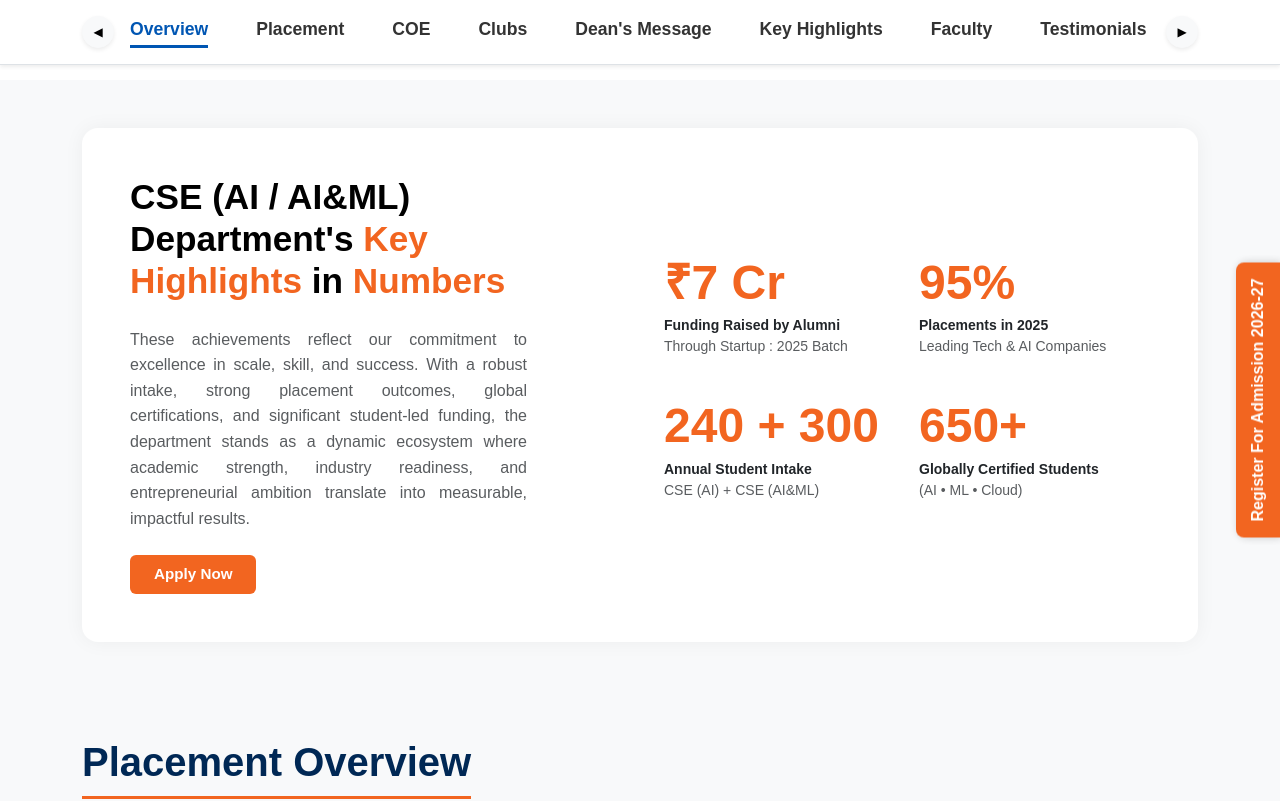
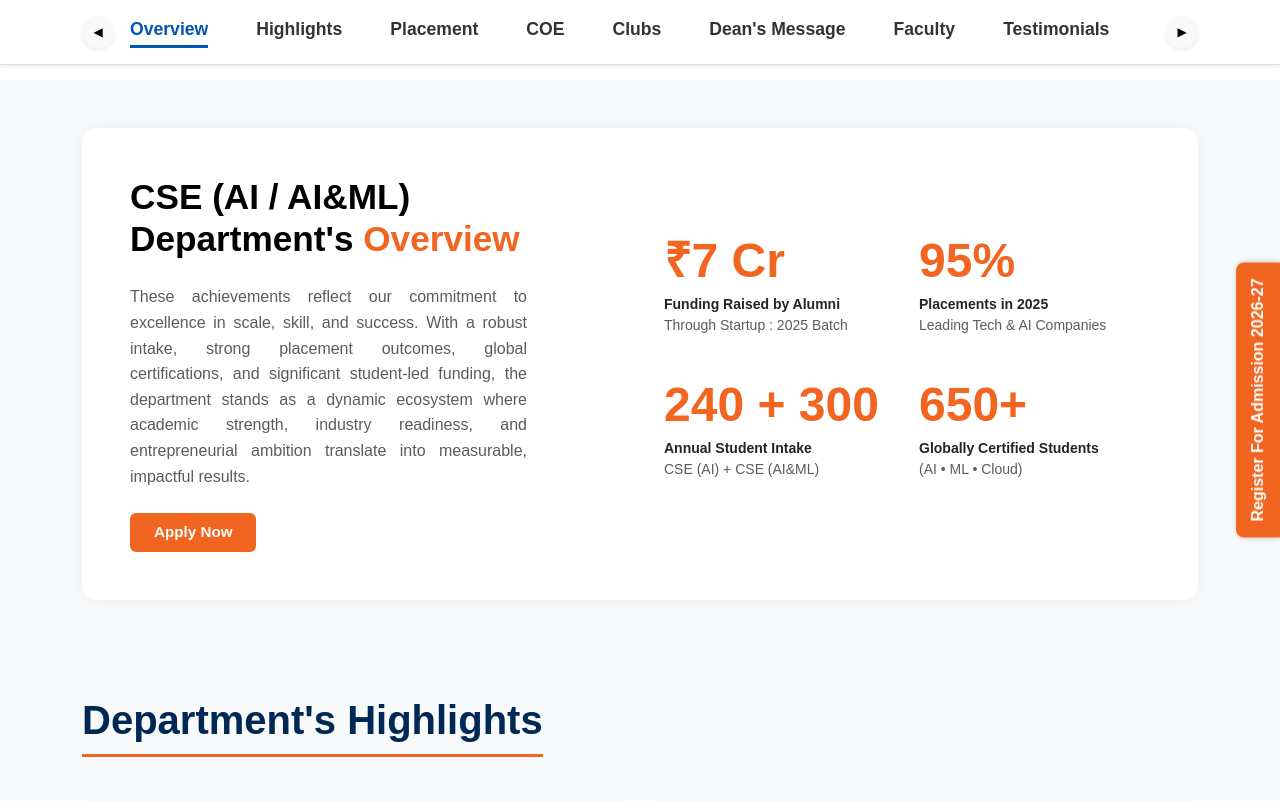
Before and after one commit to ArnavBhardwaj123/Dept-Website, a Next.js app in the folder deptweb/: page / in a window 1280 px wide. Shown: the top 801 px of the page. Built offline with nearby package versions, Linux system fonts and the light colour scheme; grey boxes are pictures that could not be loaded.

Commit message:
Changes made in the navbar

```diff
--- a/deptweb/src/app/page.js
+++ b/deptweb/src/app/page.js
@@ -22,6 +22,9 @@ export default function Home() {
         <div id="overview">
           <Overview />
         </div>
+        <div id="infrastructure">
+          <KeyHighlights />
+        </div>
         {/* <PlacementOverview /> */}
         <div id="placement">
           <PlacementRecord />
@@ -35,9 +38,7 @@ export default function Home() {
         <div id="dean-message">
           <DeanMessage />
         </div>
-        <div id="infrastructure">
-          <KeyHighlights />
-        </div>
+
         <div id="faculty">
           <Faculty />
         </div>
--- a/deptweb/src/components/home/home-nav.jsx
+++ b/deptweb/src/components/home/home-nav.jsx
@@ -8,11 +8,11 @@ export default function HomeNav() {
 
     const navItems = [
         { name: 'Overview', link: '#overview' },
+        { name: 'Highlights', link: '#infrastructure' },
         { name: 'Placement', link: '#placement' },
         { name: 'COE', link: '#coe' },
         { name: 'Clubs', link: '#clubs' },
         { name: "Dean's Message", link: '#dean-message' },
-        { name: 'Key Highlights', link: '#infrastructure' },
         { name: 'Faculty', link: '#faculty' },
         { name: 'Testimonials', link: '#testimonials' },
         { name: 'Publications & Research', link: '#publications' },
@@ -43,6 +43,22 @@ export default function HomeNav() {
 
         return () => window.removeEventListener('scroll', handleScrollSpy);
     }, []);
+
+    // Auto-scroll navbar to keep active tab visible
+    useEffect(() => {
+        if (scrollRef.current) {
+            const container = scrollRef.current;
+            const activeLink = container.querySelector(`[data-nav-name="${activeTab}"]`);
+            if (activeLink) {
+                const containerRect = container.getBoundingClientRect();
+                const linkRect = activeLink.getBoundingClientRect();
+                // If the active link is out of view on the right or left, scroll to it
+                if (linkRect.right > containerRect.right || linkRect.left < containerRect.left) {
+                    activeLink.scrollIntoView({ behavior: 'smooth', inline: 'center', block: 'nearest' });
+                }
+            }
+        }
+    }, [activeTab]);
 
     const handleScroll = (direction) => {
         if (scrollRef.current) {
@@ -77,6 +93,7 @@ export default function HomeNav() {
                                     <a
                                         key={index}
                                         href={item.link}
+                                        data-nav-name={item.name}
                                         onClick={(e) => {
                                             e.preventDefault();
                                             setActiveTab(item.name);
--- a/deptweb/src/components/home/key-highlight.jsx
+++ b/deptweb/src/components/home/key-highlight.jsx
@@ -53,7 +53,7 @@ export default function KeyHighlights() {
             paddingBottom: '10px',
             display: 'inline-block'
           }}>
-          Key Highlights
+          Department's Highlights
         </h2>
 
         <div className="row g-4">
--- a/deptweb/src/components/home/overview.jsx
+++ b/deptweb/src/components/home/overview.jsx
@@ -18,7 +18,7 @@ export default function Overview() {
             {/* Left Content */}
             <div className="col-lg-5">
               <h2 className="fw-bold mb-4" style={{ fontSize: 'clamp(1.5rem, 3vw, 2.2rem)', color: '#000' }}>
-                CSE (AI / AI&ML) Department's <span style={{ color: '#F26520' }}>Key <br /> Highlights</span> in <span style={{ color: '#F26520' }}>Numbers</span>
+                CSE (AI / AI&ML) Department's <span style={{ color: '#F26520' }}>Overview </span>
               </h2>
 
               <p className="text-muted mb-4" style={{ lineHeight: '1.6', textAlign: 'justify' }}>
```
